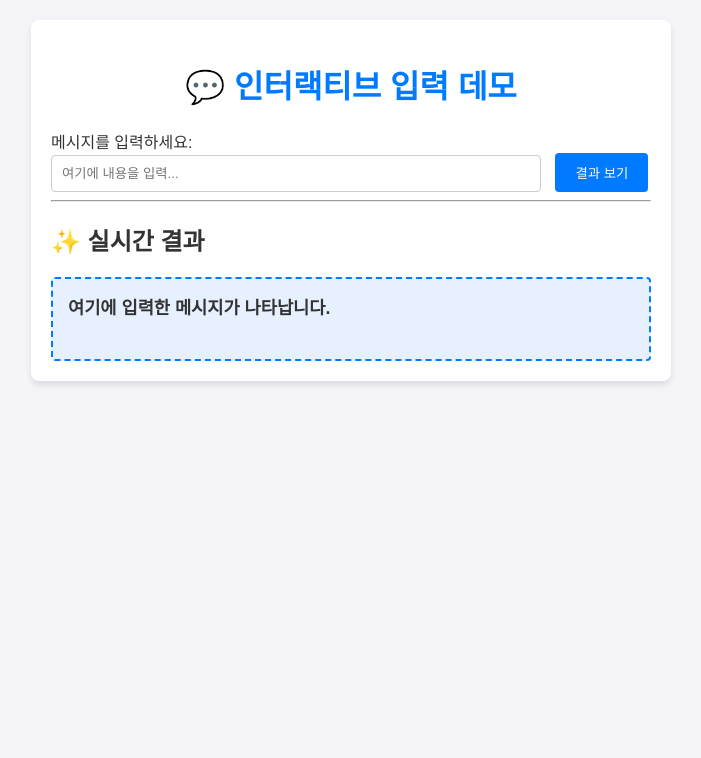
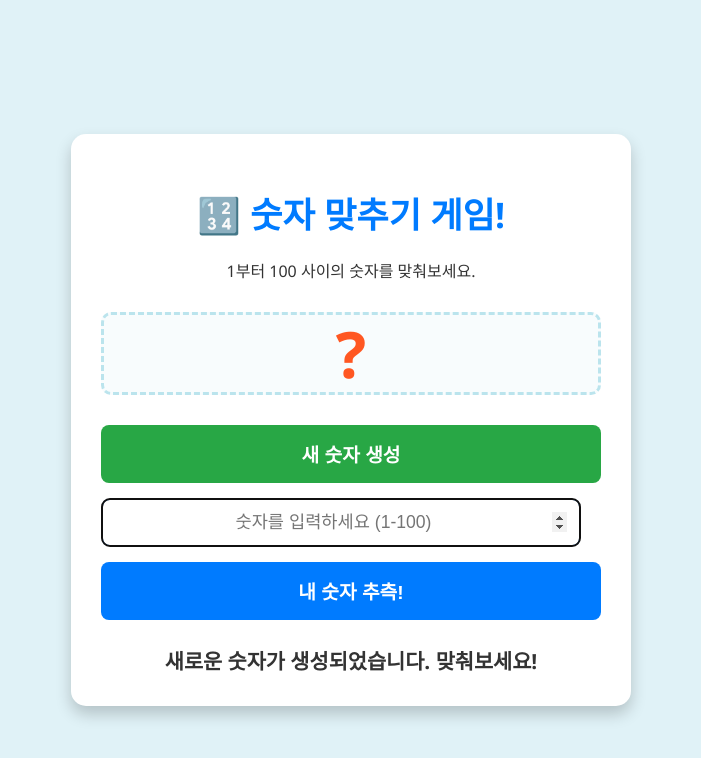
Before and after one commit to sinabrocjh-hue/jaehyun20251120, a plain HTML site: page index.html in a window 1280 px wide. Shown: the whole page, without its empty margins (289-990 px from the left). Drawn offline with Linux system fonts and the light colour scheme.

Commit message:
Update HTML for number guessing game

```diff
--- a/index.html
+++ b/index.html
@@ -3,112 +3,183 @@
 <head>
     <meta charset="UTF-8">
     <meta name="viewport" content="width=device-width, initial-scale=1.0">
-    <title>JavaScript 인터랙티브 데모</title>
+    <title>숫자 맞추기 플래시 게임</title>
     <style>
-        /* CSS: 디자인 스타일 */
+        /* CSS: 게임 디자인 스타일 */
         body {
-            font-family: Arial, sans-serif;
-            margin: 20px;
-            background-color: #f4f4f9;
+            font-family: 'Segoe UI', Tahoma, Geneva, Verdana, sans-serif;
+            margin: 0;
+            padding: 20px;
+            background-color: #e0f2f7; /* 밝은 하늘색 배경 */
             color: #333;
+            display: flex;
+            flex-direction: column;
+            align-items: center;
+            justify-content: center;
+            min-height: 100vh;
         }
-        .container {
-            max-width: 600px;
-            margin: 0 auto;
-            padding: 20px;
-            background-color: #fff;
-            border-radius: 8px;
-            box-shadow: 0 4px 6px rgba(0, 0, 0, 0.1);
+        .game-container {
+            width: 90%;
+            max-width: 500px;
+            background-color: #ffffff;
+            border-radius: 15px;
+            box-shadow: 0 8px 16px rgba(0, 0, 0, 0.2);
+            padding: 30px;
+            text-align: center;
         }
         h1 {
             color: #007bff;
+            margin-bottom: 20px;
+            font-size: 2.2em;
+        }
+        #randomNumberDisplay {
+            font-size: 4em;
+            font-weight: bold;
+            color: #ff5722; /* 주황색 */
+            margin: 30px 0;
+            height: 1.2em; /* 숫자가 없어도 높이 유지 */
+            display: flex;
+            align-items: center;
+            justify-content: center;
+            border: 3px dashed #bbe4ed;
+            border-radius: 10px;
+            background-color: #f8fcfd;
+        }
+        .controls {
+            margin-top: 20px;
+            display: flex;
+            flex-direction: column;
+            gap: 15px;
+        }
+        button {
+            padding: 15px 30px;
+            font-size: 1.2em;
+            font-weight: bold;
+            color: white;
+            border: none;
+            border-radius: 8px;
+            cursor: pointer;
+            transition: background-color 0.3s, transform 0.1s;
+        }
+        button:active {
+            transform: scale(0.98);
+        }
+        #generateBtn {
+            background-color: #28a745; /* 초록색 */
+        }
+        #generateBtn:hover {
+            background-color: #218838;
+        }
+        input[type="number"] {
+            width: calc(100% - 20px);
+            padding: 12px;
+            font-size: 1.1em;
+            border: 2px solid #007bff;
+            border-radius: 8px;
             text-align: center;
-        }
-        input[type="text"] {
-            width: calc(100% - 110px); /* 버튼 너비만큼 제외 */
-            padding: 10px;
-            margin-right: 10px;
-            border: 1px solid #ccc;
-            border-radius: 4px;
             box-sizing: border-box;
         }
-        button {
-            padding: 10px 20px;
-            background-color: #007bff;
-            color: white;
-            border: none;
-            border-radius: 4px;
-            cursor: pointer;
-            transition: background-color 0.3s;
+        #guessBtn {
+            background-color: #007bff; /* 파란색 */
         }
-        button:hover {
+        #guessBtn:hover {
             background-color: #0056b3;
         }
-        #result-display {
-            margin-top: 20px;
-            padding: 15px;
-            border: 2px dashed #007bff;
-            background-color: #e6f0ff;
-            border-radius: 4px;
-            min-height: 50px;
+        #message {
+            margin-top: 25px;
+            font-size: 1.3em;
+            font-weight: bold;
+            min-height: 1.5em; /* 메시지가 없어도 높이 유지 */
         }
-        #result-display p {
-            margin: 0;
-            font-size: 1.1em;
-            font-weight: bold;
+        .correct {
+            color: #28a745; /* 정답은 초록색 */
+        }
+        .wrong {
+            color: #dc3545; /* 오답은 빨간색 */
         }
     </style>
 </head>
 <body>
 
-    <div class="container">
-        <h1>💬 인터랙티브 입력 데모</h1>
+    <div class="game-container">
+        <h1>🔢 숫자 맞추기 게임!</h1>
+        <p>1부터 100 사이의 숫자를 맞춰보세요.</p>
 
-        <label for="userInput">메시지를 입력하세요:</label><br>
-        <input type="text" id="userInput" placeholder="여기에 내용을 입력...">
-        <button onclick="displayInput()">결과 보기</button>
+        <div id="randomNumberDisplay">?</div> <div class="controls">
+            <button id="generateBtn">새 숫자 생성</button>
 
-        <hr>
+            <input type="number" id="userGuess" placeholder="숫자를 입력하세요 (1-100)" min="1" max="100">
+            <button id="guessBtn">내 숫자 추측!</button>
+        </div>
 
-        <h2>✨ 실시간 결과</h2>
-        <div id="result-display">
-            <p id="outputMessage">여기에 입력한 메시지가 나타납니다.</p>
-        </div>
-    </div>
+        <div id="message"></div> </div>
 
     <script>
-        /**
-         * 사용자의 입력을 받아 결과 영역에 동적으로 표시하는 함수
-         */
-        function displayInput() {
-            // 1. 입력 필드(id="userInput")에서 값 가져오기
-            const inputElement = document.getElementById('userInput');
-            const userText = inputElement.value;
+        // JavaScript: 게임 로직
+        let targetNumber; // 맞춰야 할 임의의 숫자
+        const minNum = 1;
+        const maxNum = 100;
 
-            // 2. 결과를 출력할 요소(id="outputMessage") 가져오기
-            const outputElement = document.getElementById('outputMessage');
+        const randomNumberDisplay = document.getElementById('randomNumberDisplay');
+        const userGuessInput = document.getElementById('userGuess');
+        const messageDisplay = document.getElementById('message');
+        const generateButton = document.getElementById('generateBtn');
+        const guessButton = document.getElementById('guessBtn');
 
-            // 3. 조건에 따라 동적으로 내용 변경하기
-            if (userText.trim() === "") {
-                // 입력된 내용이 없을 경우
-                outputElement.textContent = "⚠️ 아무것도 입력되지 않았습니다. 메시지를 입력해주세요.";
-                outputElement.style.color = "red";
-            } else {
-                // 입력된 내용이 있을 경우
-                outputElement.textContent = `입력하신 메시지: "${userText}"`;
-                outputElement.style.color = "#333";
+        // 게임 초기화 및 새로운 숫자 생성 함수
+        function generateNewNumber() {
+            targetNumber = Math.floor(Math.random() * (maxNum - minNum + 1)) + minNum; // 1 ~ 100 사이의 숫자
+
+            // 디버깅용: 실제 게임에서는 숨겨야 합니다!
+            // console.log("정답 (디버깅): " + targetNumber);
+
+            randomNumberDisplay.textContent = '?'; // 다시 물음표로 초기화
+            messageDisplay.textContent = '새로운 숫자가 생성되었습니다. 맞춰보세요!';
+            messageDisplay.className = ''; // 메시지 색상 초기화
+            userGuessInput.value = ''; // 입력 필드 초기화
+            userGuessInput.focus(); // 입력 필드에 포커스
+            guessButton.disabled = false; // 추측 버튼 활성화
+        }
+
+        // 사용자가 숫자를 추측했을 때 실행되는 함수
+        function checkGuess() {
+            const userGuess = parseInt(userGuessInput.value); // 사용자 입력 숫자로 변환
+
+            // 입력값 유효성 검사
+            if (isNaN(userGuess) || userGuess < minNum || userGuess > maxNum) {
+                messageDisplay.textContent = `🚨 ${minNum}에서 ${maxNum} 사이의 유효한 숫자를 입력해주세요.`;
+                messageDisplay.className = 'wrong';
+                return; // 함수 종료
             }
 
-            // (선택) 입력 필드 내용 초기화
-            inputElement.value = "";
+            // 정답 확인
+            if (userGuess === targetNumber) {
+                messageDisplay.textContent = `🎉 축하합니다! 정답은 ${targetNumber}였습니다!`;
+                messageDisplay.className = 'correct';
+                randomNumberDisplay.textContent = targetNumber; // 정답 공개
+                guessButton.disabled = true; // 정답 맞췄으니 추측 버튼 비활성화
+            } else if (userGuess < targetNumber) {
+                messageDisplay.textContent = `⬆️ ${userGuess}! 더 큰 숫자를 찾아보세요.`;
+                messageDisplay.className = 'wrong';
+            } else { // userGuess > targetNumber
+                messageDisplay.textContent = `⬇️ ${userGuess}! 더 작은 숫자를 찾아보세요.`;
+                messageDisplay.className = 'wrong';
+            }
+            userGuessInput.value = ''; // 입력 필드 초기화
+            userGuessInput.focus(); // 입력 필드에 포커스
         }
 
-        // (추가 기능) 엔터 키를 눌렀을 때도 함수가 실행되도록 설정
-        document.getElementById('userInput').addEventListener('keypress', function(event) {
+        // 이벤트 리스너 연결
+        generateButton.addEventListener('click', generateNewNumber);
+        guessButton.addEventListener('click', checkGuess);
+        userGuessInput.addEventListener('keypress', function(event) {
             if (event.key === 'Enter') {
-                displayInput();
+                checkGuess();
             }
         });
+
+        // 페이지 로드 시 게임 초기화
+        generateNewNumber();
     </script>
 </body>
 </html>
```
